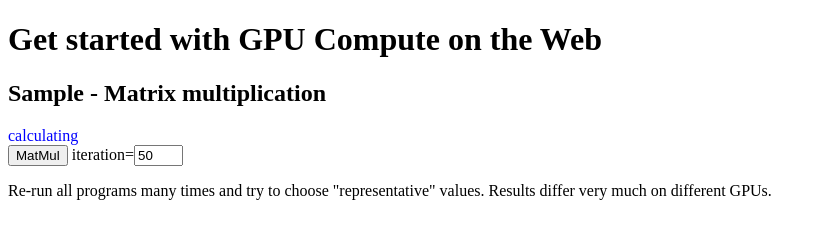
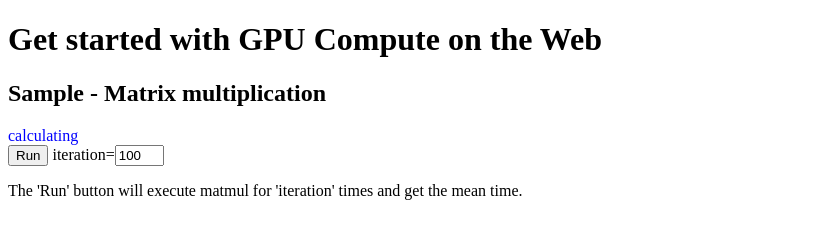
Before and after one commit to webatintel/tmp, a plain HTML site: page webgpu/matmul_webgpu.html in a window 1280 px wide. Shown: the whole page, without its empty margins (0-826 px from the left). Drawn offline with Linux system fonts and the light colour scheme.

Commit message:
matmul: Minor changes for UI

```diff
--- a/webgpu/matmul_webgpu.html
+++ b/webgpu/matmul_webgpu.html
@@ -12,8 +12,8 @@
     <h1>Get started with GPU Compute on the Web</h1>
     <h2>Sample - Matrix multiplication</h2>
     <p><div id="output"><font color="blue">calculating</font></div>
-    <input type="button" id="matmul" value="MatMul" size="1">
-    iteration=<input size="3" value="50" id="it">
+    <input type="button" id="matmul" value="Run" size="1">
+    iteration=<input size="3" value="100" id="it">
     <script type="module">
       import {run, handleChange} from './script_matmul_webgpu.js'
 
@@ -21,7 +21,6 @@
       var itElement = document.getElementById("it");
       itElement.onchange = handleChange;
     </script>
-    <p>Re-run all programs many times
-      and try to choose "representative" values. Results differ very much on different GPUs.
+    <p>The 'Run' button will execute matmul for 'iteration' times and get the mean time.
   </body>
 </html>
--- a/webgpu/script_matmul_webgpu.js
+++ b/webgpu/script_matmul_webgpu.js
@@ -331,7 +331,7 @@ function submitQueue() {
   for(let k=0; k<dimInner; k++) acc += firstMatrix[m * dimInner + k] * secondMatrix[k * dimBOuter + n];
   console.log(`result[${m}, ${n}] = ${arrayBuffer[m * dimBOuter + n]}, expectedResult = ${acc}`);
   document.getElementById('output').innerText =
-    'Finished the warmup. press "MatMul" button to see the result data.';
+    'Finished the warmup. press "Run" button to see the result data.';
   /*
   for (var i = 0; i < dimAOuter; i++)
   for (var j = 0; j< dimBOuter; j++)
@@ -373,7 +373,7 @@ export async function run(){
 
   const meanTime = (end - start) / iteration;
   document.getElementById('output').innerText =
-    `time = ${(meanTime).toFixed(3)}ms, GFLOPS=${Math.round(2*dimAOuter*dimBOuter*dimInner/meanTime/10000)/100}
+    `Mean time = ${(meanTime).toFixed(3)}ms, GFLOPS=${Math.round(2*dimAOuter*dimBOuter*dimInner/meanTime/10000)/100}
      result[${m}, ${n}] = ${arrayBuffer[m * dimBOuter + n]}, expectedResult = ${acc}`;
   gpuReadBuffer.unmap();
 }
```
